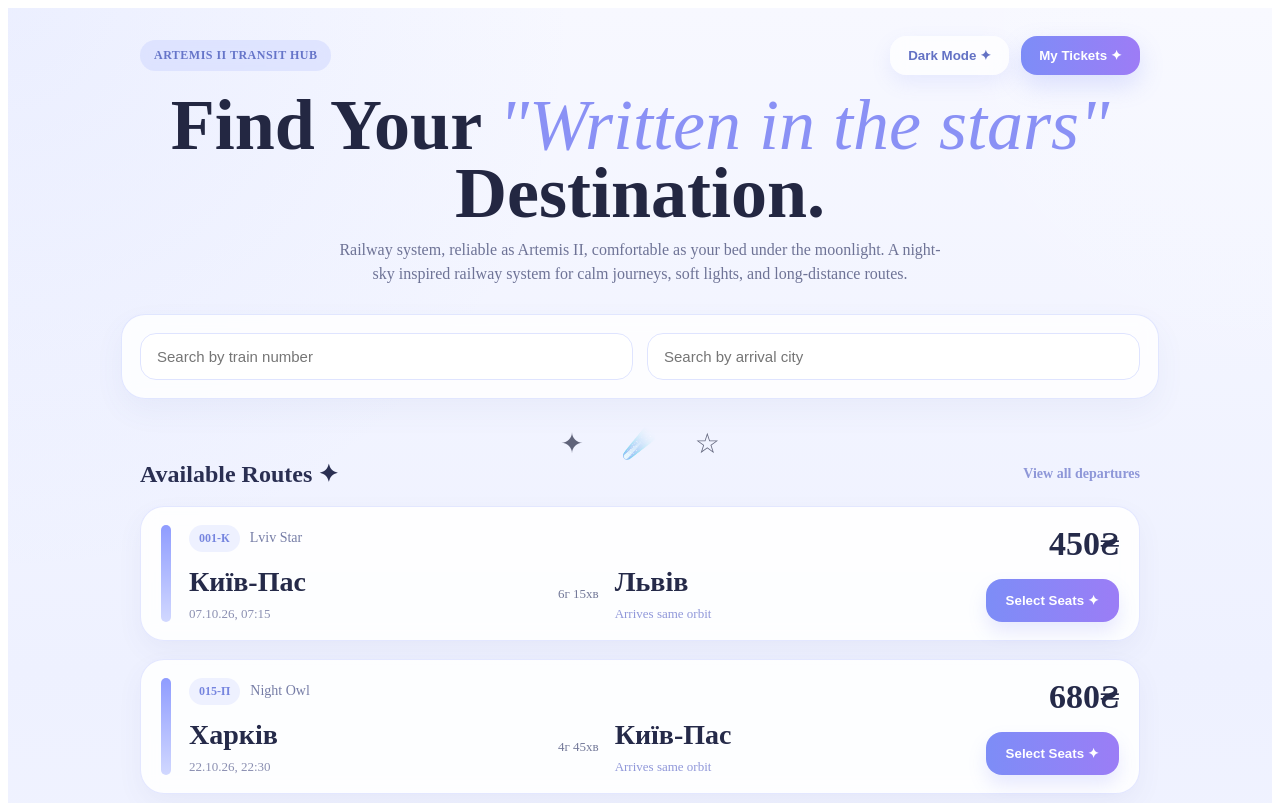
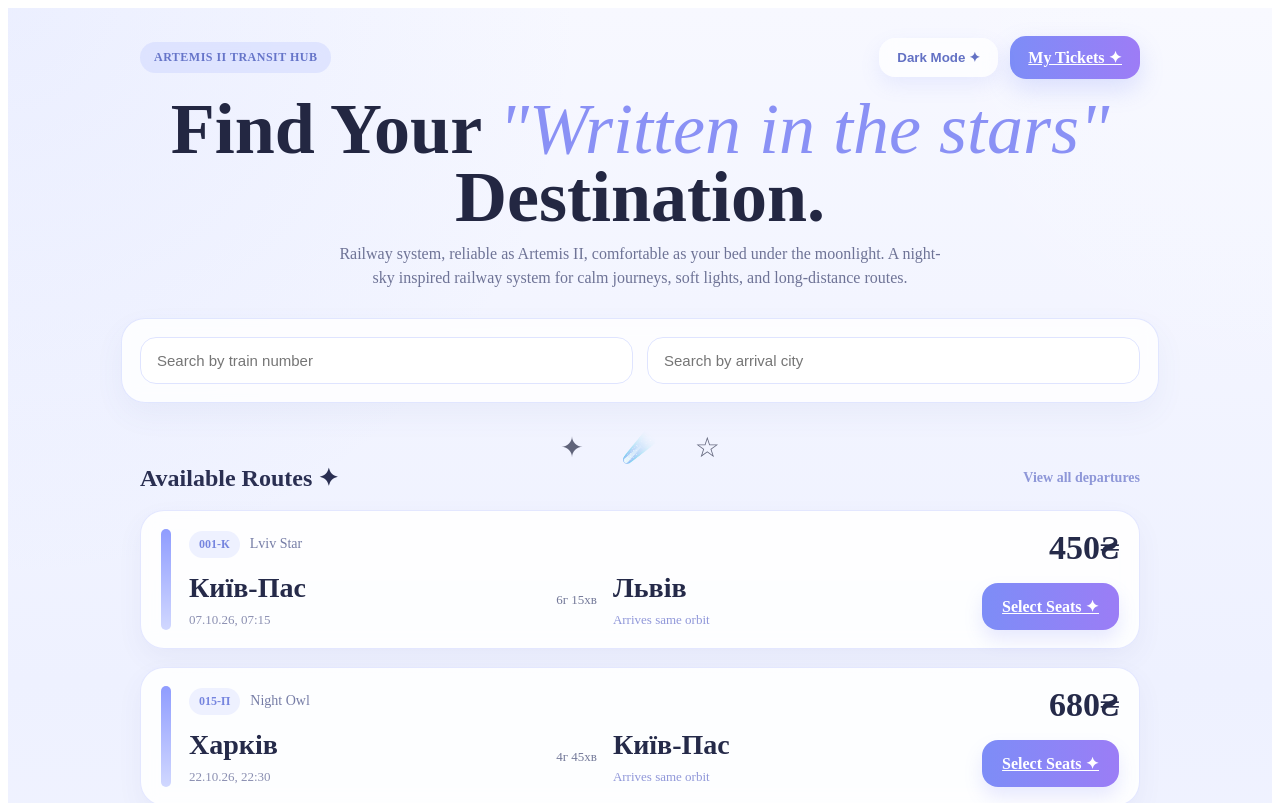
Before and after one commit to chokubb/lab9-10-railway, a React (Vite) app: page / in a window 1280 px wide. Shown: the top 803 px of the page. Built offline with nearby package versions, Linux system fonts and the light colour scheme.

Commit message:
connect train cards and tickets button to new routes

```diff
--- a/src/components/TrainCard.jsx
+++ b/src/components/TrainCard.jsx
@@ -1,4 +1,5 @@
 import styles from "../styles/TrainCard.module.css";
+import { Link } from "react-router-dom";
 
 function TrainCard({ train }) {
   return (
@@ -32,7 +33,9 @@ function TrainCard({ train }) {
 
       <div className={styles.sideInfo}>
         <p className={styles.price}>{train.price}₴</p>
-        <button className={styles.button}>Select Seats ✦</button>
+        <Link to={`/booking/${train.id}`} className={styles.button}>
+          Select Seats ✦
+        </Link>
       </div>
     </article>
   );
--- a/src/pages/Home.jsx
+++ b/src/pages/Home.jsx
@@ -2,6 +2,7 @@ import { useEffect, useMemo, useState } from "react";
 import { trains } from "../data/trains";
 import TrainList from "../components/TrainList";
 import styles from "../styles/Home.module.css";
+import { Link } from "react-router-dom";
 
 function Home() {
   const [numberQuery, setNumberQuery] = useState("");
@@ -49,9 +50,9 @@ function Home() {
               {darkMode ? "Light Mode ☼" : "Dark Mode ✦"}
             </button>
 
-            <button className={styles.ticketsButton} type="button">
+            <Link to="/tickets" className={styles.ticketsButton}>
               My Tickets ✦
-            </button>
+            </Link>
           </div>
         </div>
 
```
